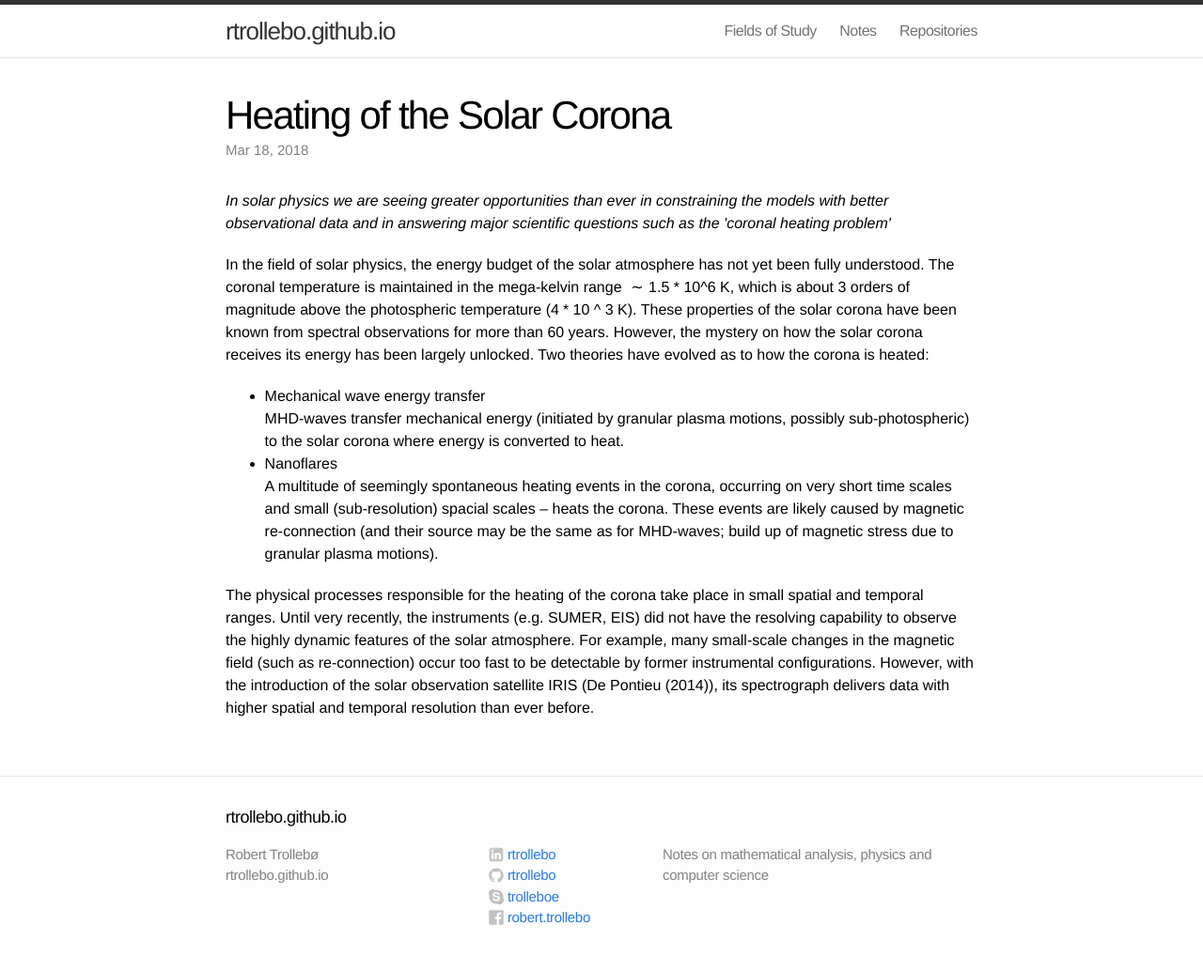
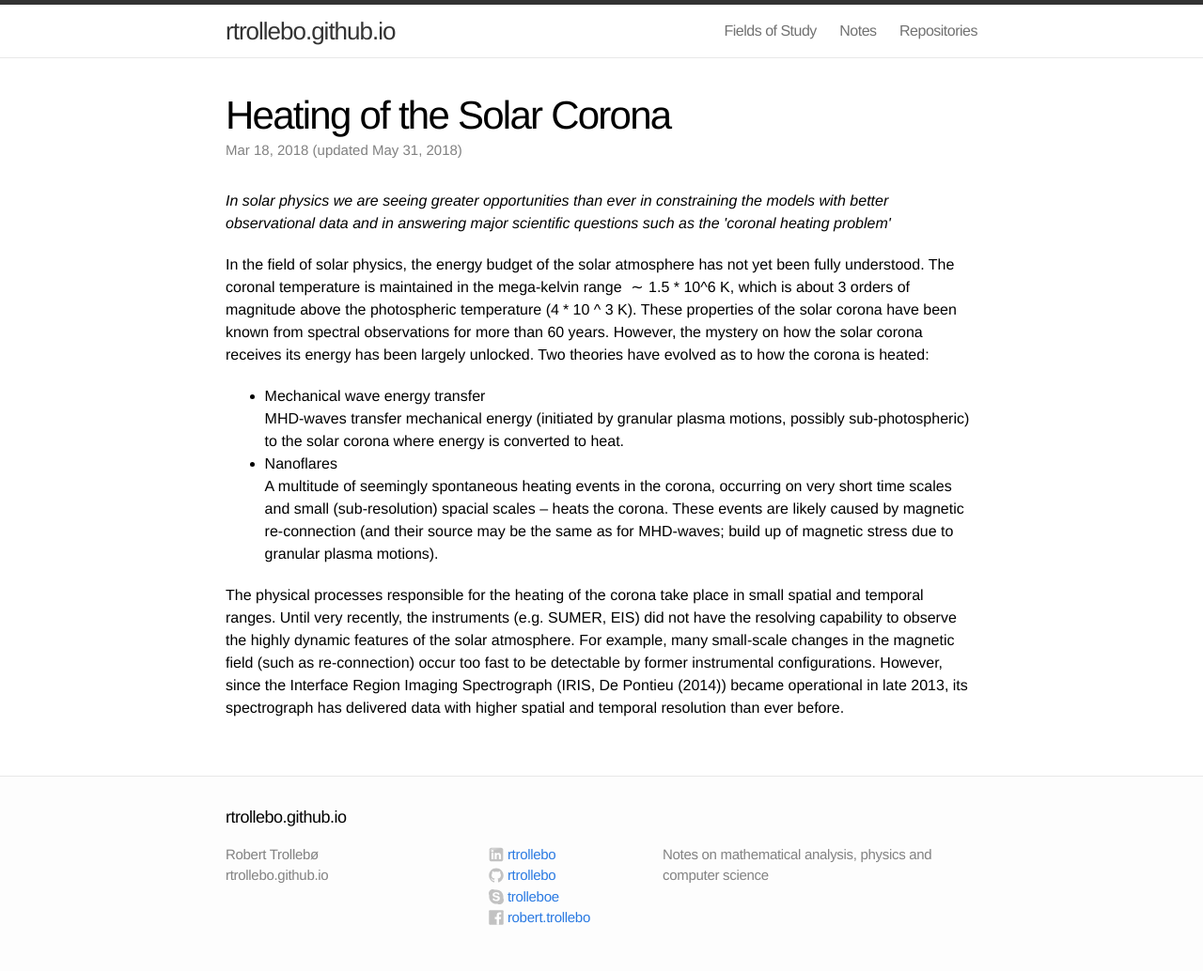
Before and after one commit to rtrollebo/rtrollebo.github.io, a Jekyll site: the page built from _posts/2018-03-18-heating-of-solar-corona.md, in a window 1280 px wide. Shown: the whole page at 94% size. Built offline with Jekyll 4.4.1, drawn with Linux system fonts in a browser that asks for light colours.

```diff
--- a/_posts/2018-03-18-heating-of-solar-corona.md
+++ b/_posts/2018-03-18-heating-of-solar-corona.md
@@ -2,10 +2,12 @@
 layout: post
 title: "Heating of the Solar Corona"
 date: 2018-03-18
+date_updated: 2018-05-31
 abst: "In solar physics we are seeing greater opportunities than ever in constraining the models with better observational data and in answering major scientific questions such as the 'coronal heating problem' "
 categories: solar-physics plasma-physics plasma-waves
 
 ---
+
 
 In the field of solar physics, the energy budget of the solar
 atmosphere has not yet been fully understood. The coronal temperature
@@ -37,7 +39,7 @@ instruments (e.g. SUMER, EIS) did not have the resolving capability to
 observe the highly dynamic features of the solar atmosphere. For
 example, many small-scale changes in the magnetic field (such as
 re-connection) occur too fast to be detectable by former instrumental
-configurations. However, with the introduction of the solar
-observation satellite IRIS (De Pontieu (2014)), its spectrograph
-delivers data with higher spatial and temporal resolution than ever
-before.
+configurations. However, since the Interface Region Imaging
+Spectrograph (IRIS, De Pontieu (2014)) became operational in late
+2013, its spectrograph has delivered data with higher spatial and
+temporal resolution than ever before.
```
Also changed, not shown: _posts/2018-05-31-exploring-the-sun.md (added, +22 -0 lines).
